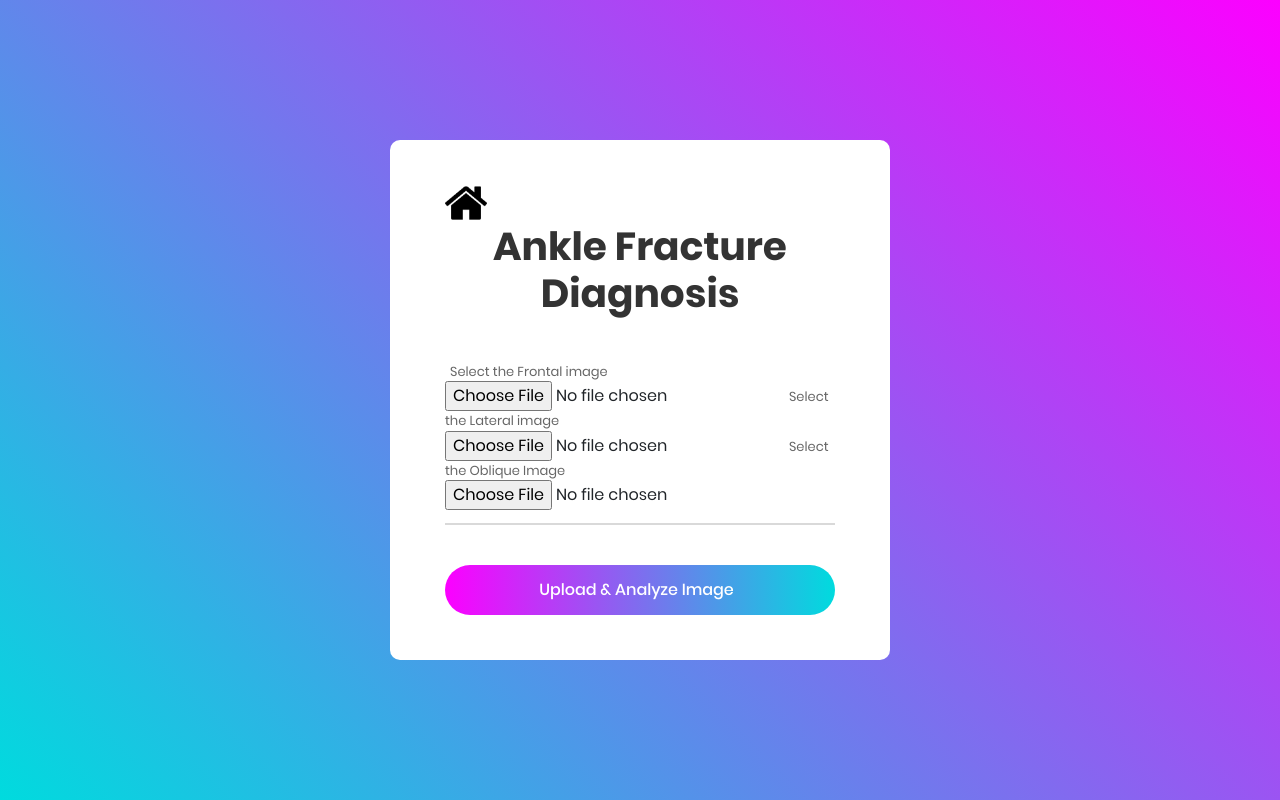
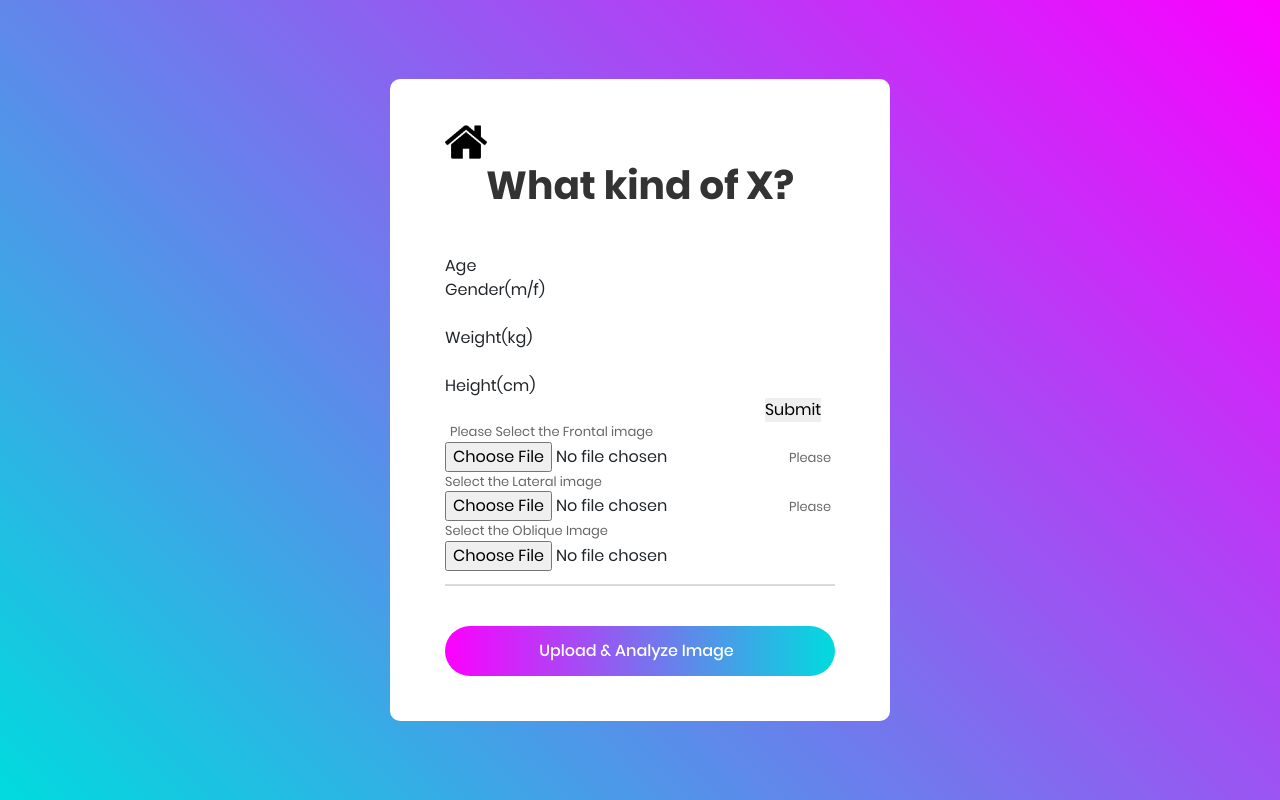
Before and after one commit to RMYazdi/webapp, a plain HTML site: page app/static/index.html in a window 1280 px wide. Drawn offline with Linux system fonts and the light colour scheme; files that its build step writes are made by us from their sources; files whose address does not match are found by name.

Commit message:
Update index.html

```diff
--- a/app/static/index.html
+++ b/app/static/index.html
@@ -1,5 +1,5 @@
 <head>
-	<title>Auto Diagnosis System</title>
+	<title>What Kind of X?</title>
 	<meta charset="UTF-8">
 	<meta name="viewport" content="width=device-width, initial-scale=1">
 
@@ -28,16 +28,30 @@
 	<div class="container-contact100">
 		<div class="wrap-contact100">
 			<a href="/"><img height="42" width="42" src="static/images/25694.png" ></a>
-			<span class="contact100-form-title">Ankle Fracture Diagnosis</span>
+			<span class="contact100-form-title">What kind of X?</span>
 			<form class="contact100-form validate-form" action="/upload" method="post" enctype="multipart/form-data">
 				<div class="wrap-input100 validate-input" data-validate = "Valid image file is required: jpeg">
-					<span class="label-input100">Select the Frontal image</span>
+
+
+					<form action="/action_page.php">
+
+					  Age<input type="number" id="Age" name="Age">
+				          Gender(m/f)<input type="number" id="quantity" name="quantity" >
+				          Weight(kg)<input type="number" id="Weight" name="Weight">
+					  Height(cm)<input type="number" id="Height" name="Height" >
+
+					  <input type="submit">
+					</form>
+
+
+
+					<span class="label-input100">Please Select the Frontal image</span>
 					<input id="inp_file" type="file" name="file" >
 					<input id="inp_img" type="hidden" name="img" value="">
-					<span class="label-input100">Select the Lateral image</span>
+					<span class="label-input100">Please Select the Lateral image</span>
 					<input id="inp_file2" type="file" name="file2" >
 					<input id="inp_img2" type="hidden" name="img2" value="">
-					<span class="label-input100">Select the Oblique Image</span>
+					<span class="label-input100">Please Select the Oblique Image</span>
 					<input id="inp_file3" type="file" name="file3" >
 					<input id="inp_img3" type="hidden" name="img3" value="">
 					<span class="focus-input100"></span>
```
